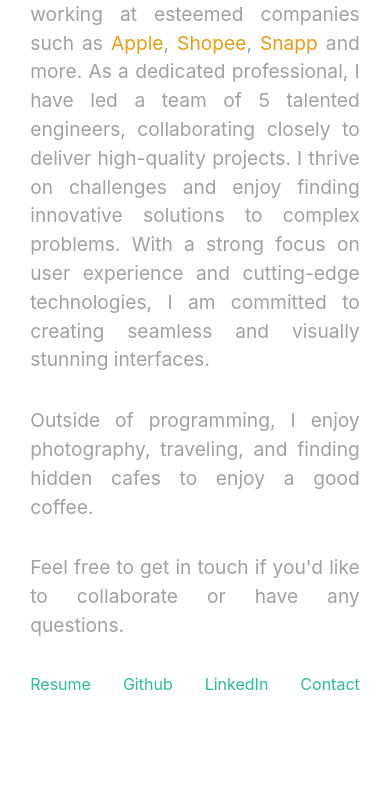
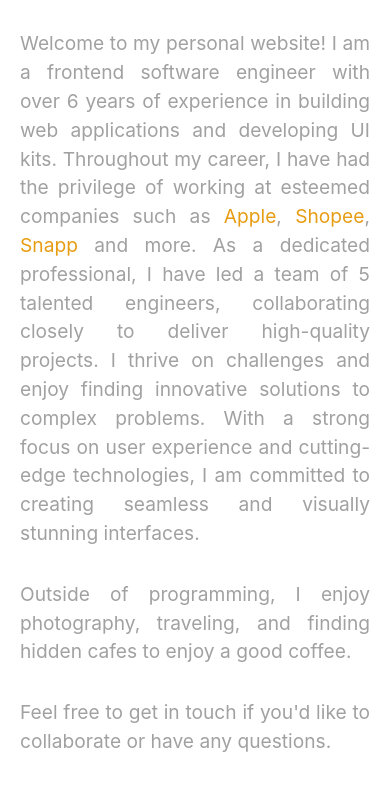
Before and after one commit to mohsenshafiei/mosht, a website built with Vite: page index.html in a window 390 px wide. Shown: the part 249-1034 px from the top of the page. Before the commit the page ends 945 px from the top, so only its background shows below. Built offline with nearby package versions, Linux system fonts and the light colour scheme.

Commit message:
fix(root): some minor updates.

```diff
--- a/package.json
+++ b/package.json
@@ -5,6 +5,7 @@
 	"type": "module",
 	"scripts": {
 		"dev": "vite",
+		"host": "vite --host",
 		"build": "pnpm clean && tsc && vite build",
 		"preview": "vite preview",
 		"clean": "rm -rf ./dist"
@@ -14,5 +15,7 @@
 		"typescript": "^5.0.2",
 		"vite": "^4.3.9"
 	},
-  "files": ["dist"]
+	"files": [
+		"dist"
+	]
 }
--- a/src/style.css
+++ b/src/style.css
@@ -27,10 +27,9 @@
 
 body {
 	margin: 0;
-	min-width: 320px;
 	width: 100%;
 	min-height: 100vh;
-	height: 100vh;
+	height: 100%;
 }
 
 .wrapper {
@@ -46,6 +45,19 @@ body {
 	display: flex;
 	height: calc(100vh - 100px);
 	align-items: center;
+	flex-direction: column;
+}
+
+@media screen and (max-width: 767px) {
+	.wrapper {
+		max-width: 100%;
+	}
+
+	.container {
+		height: auto;
+		margin: 20px auto;
+		padding: 20px;
+	}
 }
 
 .right,
@@ -240,10 +252,6 @@ body {
 	z-index: 100;
 }
 @media screen and (max-width: 767px) {
-	.navbar {
-		display: none;
-	}
-
 	.sign {
 		display: none;
 	}
```
Also changed, not shown: src/posts/my-first-post.md (added, +5 -0 lines). Lines whose indentation alone changed are shown as unchanged.
